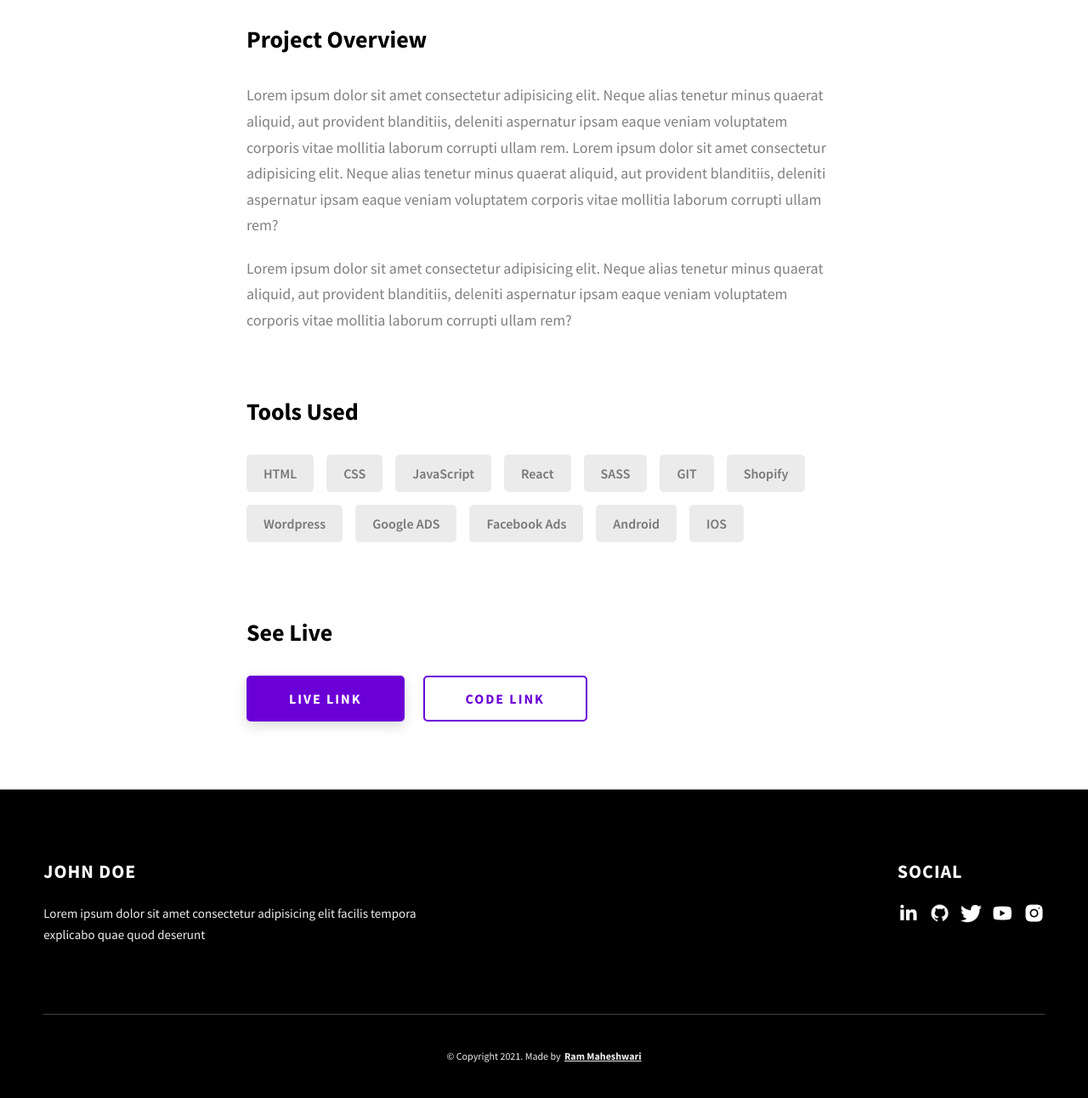
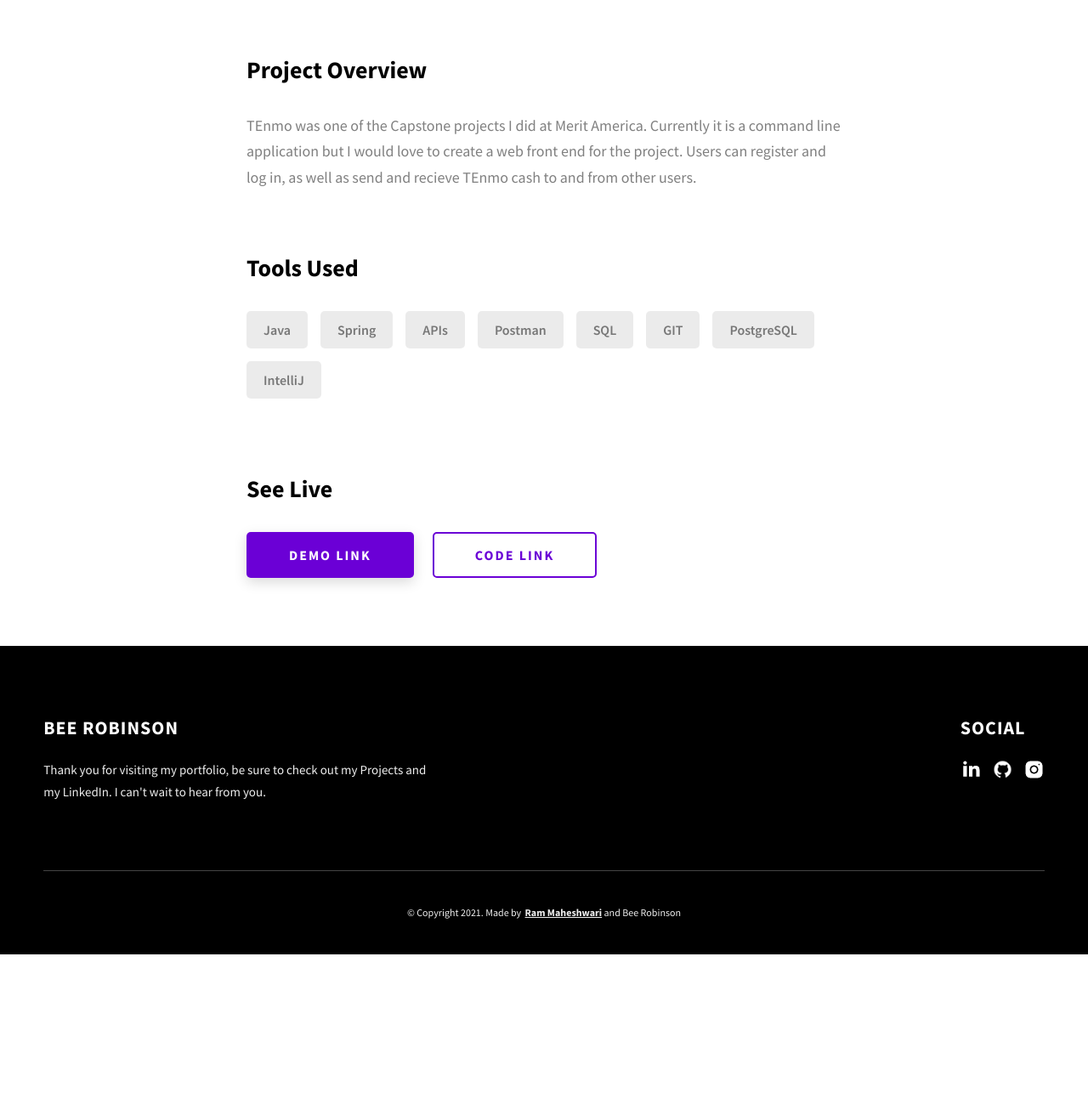
Before and after one commit to beerobinson/Bee-Portfolio, a website: page project-3.html in a window 1280 px wide. Shown: the part 1380-2672 px from the top of the page at 85% size. After the commit the page ends 2503 px from the top, so only its background shows below. Drawn offline with Linux system fonts and the light colour scheme.

Commit message:
Finished!

```diff
--- a/project-3.html
+++ b/project-3.html
@@ -22,12 +22,12 @@
         <div class="header__logo-container">
           <div class="header__logo-img-cont">
             <img
-              src="./assets/png/john-doe.png"
-              alt="Ram Maheshwari Logo Image"
+              src="./assets/bee-picture.jpg"
+              alt="Bee Robinson Logo Image"
               class="header__logo-img"
             />
           </div>
-          <span class="header__logo-sub">John Doe</span>
+          <span class="header__logo-sub">Bee Robinson</span>
         </div>
         <div class="header__main">
           <ul class="header__links">
@@ -42,9 +42,9 @@
                 Projects
               </a>
             </li>
-            <li class="header__link-wrapper">
+            <!-- <li class="header__link-wrapper">
               <a href="./index.html#contact" class="header__link"> Contact </a>
-            </li>
+            </li> -->
           </ul>
           <div class="header__main-ham-menu-cont">
             <img
@@ -75,21 +75,19 @@
               <a href="./index.html#projects"> Projects </a>
             </li>
 
-            <li class="header__sm-menu-link">
+            <!-- <li class="header__sm-menu-link">
               <a href="./index.html#contact"> Contact </a>
-            </li>
+            </li> -->
           </ul>
         </div>
       </div>
     </header>
     <section class="project-cs-hero">
       <div class="project-cs-hero__content">
-        <h1 class="heading-primary">Project 3</h1>
+        <h1 class="heading-primary">TEnmo</h1>
         <div class="project-cs-hero__info">
           <p class="text-primary">
-            Lorem ipsum dolor sit amet consectetur adipisicing elit. Dignissimos
-            in numquam incidunt earum quaerat cum fuga, atque similique natus
-            nobis sit.
+            TEnmo is a command line application built with Java and Spring. Users can register and log into the TEnmo database. They can check their balance and send money to other users.
           </p>
         </div>
         <div class="project-cs-hero__cta">
@@ -102,7 +100,7 @@
         <div class="project-details__content">
           <div class="project-details__showcase-img-cont">
             <img
-              src="./assets/jpeg/project-mockup-example.jpeg"
+              src="./assets/jpeg/TEnmo Example.jpg"
               alt="Project Image"
               class="project-details__showcase-img"
             />
@@ -111,49 +109,32 @@
             <div class="project-details__desc">
               <h3 class="project-details__content-title">Project Overview</h3>
               <p class="project-details__desc-para">
-                Lorem ipsum dolor sit amet consectetur adipisicing elit. Neque
-                alias tenetur minus quaerat aliquid, aut provident blanditiis,
-                deleniti aspernatur ipsam eaque veniam voluptatem corporis vitae
-                mollitia laborum corrupti ullam rem. Lorem ipsum dolor sit amet
-                consectetur adipisicing elit. Neque alias tenetur minus quaerat
-                aliquid, aut provident blanditiis, deleniti aspernatur ipsam
-                eaque veniam voluptatem corporis vitae mollitia laborum corrupti
-                ullam rem?
-              </p>
-              <p class="project-details__desc-para">
-                Lorem ipsum dolor sit amet consectetur adipisicing elit. Neque
-                alias tenetur minus quaerat aliquid, aut provident blanditiis,
-                deleniti aspernatur ipsam eaque veniam voluptatem corporis vitae
-                mollitia laborum corrupti ullam rem?
+              TEnmo was one of the Capstone projects I did at Merit America. Currently it is a command line application but I would love to create a web front end for the project. Users can register and log in, as well as send and recieve TEnmo cash to and from other users.
               </p>
             </div>
             <div class="project-details__tools-used">
               <h3 class="project-details__content-title">Tools Used</h3>
               <div class="skills">
-                <div class="skills__skill">HTML</div>
-                <div class="skills__skill">CSS</div>
-                <div class="skills__skill">JavaScript</div>
-                <div class="skills__skill">React</div>
-                <div class="skills__skill">SASS</div>
+                <div class="skills__skill">Java</div>
+                <div class="skills__skill">Spring</div>
+                <div class="skills__skill">APIs</div>
+                <div class="skills__skill">Postman</div>
+                <div class="skills__skill">SQL</div>
                 <div class="skills__skill">GIT</div>
-                <div class="skills__skill">Shopify</div>
-                <div class="skills__skill">Wordpress</div>
-                <div class="skills__skill">Google ADS</div>
-                <div class="skills__skill">Facebook Ads</div>
-                <div class="skills__skill">Android</div>
-                <div class="skills__skill">IOS</div>
+                <div class="skills__skill">PostgreSQL</div>
+                <div class="skills__skill">IntelliJ</div>
               </div>
             </div>
             <div class="project-details__links">
               <h3 class="project-details__content-title">See Live</h3>
               <a
-                href="#"
+                href="https://youtu.be/fv57xM9mg0g"
                 class="btn btn--med btn--theme project-details__links-btn"
                 target="_blank"
-                >Live Link</a
+                >Demo Link</a
               >
               <a
-                href="#"
+                href="https://github.com/beerobinson/TEnmo"
                 class="btn btn--med btn--theme-inv project-details__links-btn"
                 target="_blank"
                 >Code Link</a
@@ -171,35 +152,21 @@
               <span>Social</span>
             </h2>
             <div class="main-footer__social-cont">
-              <a target="_blank" rel="noreferrer" href="#">
+              <a target="_blank" rel="noreferrer" href="https://www.linkedin.com/in/bee-robinson/">
                 <img
                   class="main-footer__icon"
                   src="./assets/png/linkedin-ico.png"
                   alt="icon"
                 />
               </a>
-              <a target="_blank" rel="noreferrer" href="#">
+              <a target="_blank" rel="noreferrer" href="https://github.com/beerobinson">
                 <img
                   class="main-footer__icon"
                   src="./assets/png/github-ico.png"
                   alt="icon"
                 />
               </a>
-              <a target="_blank" rel="noreferrer" href="#">
-                <img
-                  class="main-footer__icon"
-                  src="./assets/png/twitter-ico.png"
-                  alt="icon"
-                />
-              </a>
-              <a target="_blank" rel="noreferrer" href="#">
-                <img
-                  class="main-footer__icon"
-                  src="./assets/png/yt-ico.png"
-                  alt="icon"
-                />
-              </a>
-              <a target="_blank" rel="noreferrer" href="#">
+              <a target="_blank" rel="noreferrer" href="https://www.instagram.com/robins.hive/">
                 <img
                   class="main-footer__icon main-footer__icon--mr-none"
                   src="./assets/png/insta-ico.png"
@@ -209,19 +176,19 @@
             </div>
           </div>
           <div class="main-footer__row main-footer__row-2">
-            <h4 class="heading heading-sm text-lt">John Doe</h4>
+            <h4 class="heading heading-sm text-lt">Bee Robinson</h4>
             <p class="main-footer__short-desc">
-              Lorem ipsum dolor sit amet consectetur adipisicing elit facilis
-              tempora explicabo quae quod deserunt
+              Thank you for visiting my portfolio, be sure to check out my Projects and my LinkedIn. I can't wait to hear from you.
             </p>
           </div>
         </div>
 
+        <!-- If you give me some credit or shoutout here by linking to my website, then it will be a big thing for me and will help me a lot :) -->
         <div class="main-footer__lower">
           &copy; Copyright 2021. Made by
           <a rel="noreferrer" target="_blank" href="https://rammaheshwari.com"
             >Ram Maheshwari</a
-          >
+          > and Bee Robinson
         </div>
       </div>
     </footer>
```
Also changed, not shown: index.html (+9 -9 lines), project-1.html (+4 -4 lines), project-2.html (+21 -53 lines).
